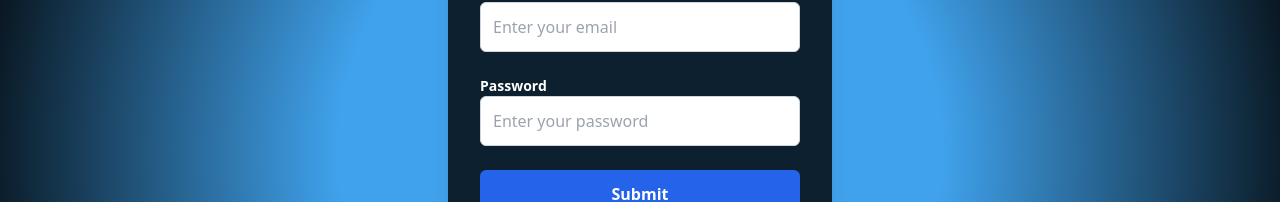
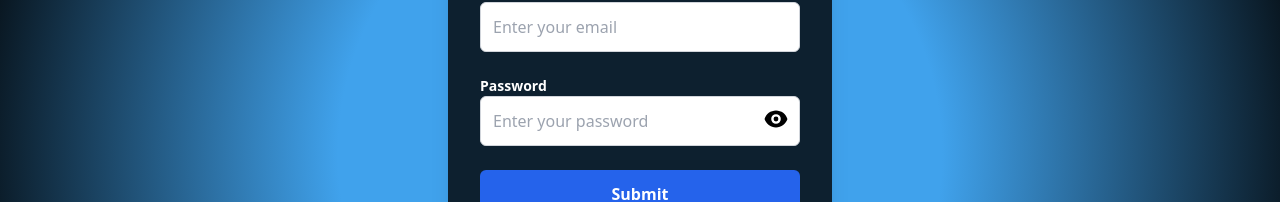
Before and after one commit to ScottyP1/TrackMate, a Next.js app: page /Login in a window 1280 px wide. Shown: the part 246-448 px from the top of the page. Built offline with nearby package versions, Linux system fonts and the light colour scheme; no server answers; what @mui/material-nextjs would draw is missing.

Commit message:
Fix: Login/Register form text color, Update: Visability to password

```diff
--- a/src/app/(routes)/Register/page.js
+++ b/src/app/(routes)/Register/page.js
@@ -3,6 +3,7 @@
 import { useContext, useEffect, useState } from 'react';
 import { useRouter } from 'next/navigation';
 import { Context as AuthContext } from '@/context/AuthContext';
+import { HiEye, HiEyeOff } from 'react-icons/hi'; // Add the eye icon library for visibility toggle
 
 import AvatarList from '@/components/AvatarList';
 
@@ -14,6 +15,7 @@
         password: '',
         profileAvatar: '',
     });
+    const [passwordVisible, setPasswordVisible] = useState(false); // State to toggle password visibility
     const router = useRouter();
 
     useEffect(() => {
@@ -35,7 +37,6 @@
         setData((prevData) => ({ ...prevData, profileAvatar: avatar.src })); // Save the image path directly
     };
 
-
     const handleSubmit = async (evt) => {
         evt.preventDefault();
         try {
@@ -50,13 +51,17 @@
         }
     };
 
+    const togglePasswordVisibility = () => {
+        setPasswordVisible((prev) => !prev); // Toggle password visibility
+    };
+
     return (
         <div className="mt-24 flex items-center justify-center rounded-lg">
-            <div className="bg-black/[.8]  p-8 rounded-lg shadow-xl w-96">
+            <div className="bg-black/[.8] p-8 rounded-lg shadow-xl w-96">
                 <h1 className="text-3xl font-bold text-center mb-8 text-blue-600">Register</h1>
-                <form onSubmit={handleSubmit} className="space-y-6 ">
+                <form onSubmit={handleSubmit} className="space-y-6">
                     {/* Name Field */}
-                    <div>
+                    <div className="text-black">
                         <label htmlFor="name" className="block text-sm font-semibold text-white">
                             Name
                         </label>
@@ -70,8 +75,9 @@
                             onChange={handleChange}
                         />
                     </div>
+
                     {/* Email Field */}
-                    <div>
+                    <div className="text-black">
                         <label htmlFor="email" className="block text-sm font-semibold text-white">
                             Email
                         </label>
@@ -85,26 +91,36 @@
                             onChange={handleChange}
                         />
                     </div>
+
                     {/* Password Field */}
-                    <div>
+                    <div className="text-black relative">
                         <label htmlFor="password" className="block text-sm font-semibold text-white">
                             Password
                         </label>
                         <input
                             id="password"
                             name="password"
-                            type="password"
+                            type={passwordVisible ? 'text' : 'password'} // Toggle input type based on state
                             placeholder="Enter your password"
-                            className="w-full p-3 border border-gray-300 rounded-md focus:outline-none focus:ring-2 focus:ring-blue-500"
+                            className="w-full p-3 border border-gray-300 rounded-md focus:outline-none focus:ring-2 focus:ring-blue-500 pr-12" // Added padding-right for icon
                             value={data.password}
                             onChange={handleChange}
                         />
+                        <button
+                            type="button"
+                            className="absolute right-3 top-[43px] transform -translate-y-1/2"
+                            onClick={togglePasswordVisibility}
+                        >
+                            {passwordVisible ? <HiEyeOff size={24} /> : <HiEye size={24} />}
+                        </button>
                     </div>
+
                     {/* Avatar Selection */}
                     <div>
                         <h1 className="text-white text-center mb-4">Select your Avatar</h1>
                         <AvatarList onSelect={onSelect} />
                     </div>
+
                     {/* Error Message */}
                     <div>
                         {state.errorMessage && (
--- a/src/components/LoginForm.js
+++ b/src/components/LoginForm.js
@@ -1,22 +1,23 @@
 'use client';
 
 import { useContext, useState, useEffect } from "react";
-import { useRouter } from 'next/navigation';  // Import from 'next/navigation'
+import { useRouter } from 'next/navigation';
 import { Context as AuthContext } from '@/context/AuthContext';
+import { HiEye, HiEyeOff } from 'react-icons/hi'; // Add the eye icon library for visibility toggle
 
 export default function LoginForm() {
     const [data, setData] = useState({ email: '', password: '' });
-    const { state, signIn, clearError } = useContext(AuthContext);  // Access state for error handling
-    const router = useRouter(); // Use useRouter from 'next/navigation'
+    const [passwordVisible, setPasswordVisible] = useState(false); // State to toggle password visibility
+    const { state, signIn, clearError } = useContext(AuthContext);
+    const router = useRouter();
 
     useEffect(() => {
         clearError();
     }, []);
 
-    // Redirect if the token is set
     useEffect(() => {
         if (state.token) {
-            router.push('/'); // Redirect to homepage after successful login
+            router.push('/');
         }
     }, [state.token, router]);
 
@@ -30,10 +31,14 @@
         signIn({ email: data.email, password: data.password });
     };
 
+    const togglePasswordVisibility = () => {
+        setPasswordVisible((prev) => !prev); // Toggle password visibility
+    };
+
     return (
         <div className="space-y-6">
             <form onSubmit={handleSubmit} className="space-y-6">
-                <div>
+                <div className="text-black">
                     <label htmlFor="email" className="block text-sm font-semibold text-white">Email</label>
                     <input
                         id="email"
@@ -46,20 +51,26 @@
                     />
                 </div>
 
-                <div>
+                <div className="text-black relative">
                     <label htmlFor="password" className="block text-sm font-semibold text-white">Password</label>
                     <input
                         id="password"
                         name="password"
-                        type="password"
+                        type={passwordVisible ? "text" : "password"}
                         placeholder="Enter your password"
-                        className="w-full p-3 border border-gray-300 rounded-md focus:outline-none focus:ring-2 focus:ring-blue-500"
+                        className="w-full p-3 border border-gray-300 rounded-md focus:outline-none focus:ring-2 focus:ring-blue-500 pr-12"  // Ensure padding-right for icon
                         value={data.password}
                         onChange={handleChange}
                     />
+                    <button
+                        type="button"
+                        className="absolute right-3 top-[43px] transform -translate-y-1/2"  // Adjust vertical centering
+                        onClick={togglePasswordVisibility}
+                    >
+                        {passwordVisible ? <HiEyeOff size={24} /> : <HiEye size={24} />}
+                    </button>
                 </div>
 
-                {/* Display error message if login fails */}
                 {state.errorMessage && (
                     <div className="text-red-500 text-center">
                         {state.errorMessage}
```
